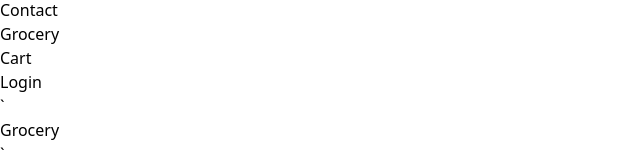
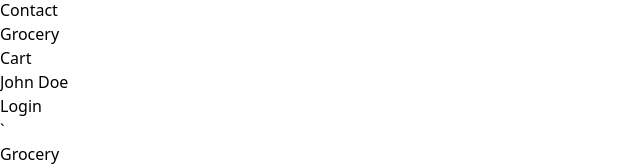
Before and after one commit to NikhilArora5/NamasteReact, a React (Vite) app in the folder E5Above/: page /grocery in a window 1280 px wide. Shown: the part 398-564 px from the top of the page, without its empty margins (0-640 px from the left). Built offline with nearby package versions, Linux system fonts and the light colour scheme.

Commit message:
adding context & useCOntext

```diff
--- a/E5Above/src/components/Body.js
+++ b/E5Above/src/components/Body.js
@@ -36,7 +36,7 @@ const Body=()=>{
      let data=await fetch("https://www.swiggy.com/dapi/restaurants/list/v5?lat=30.6790976&lng=76.84398709999999&is-seo-homepage-enabled=true&page_type=DESKTOP_WEB_LISTING")
       const json=await data.json()
       console.log("----------Response---",json?.data?.cards.length)
-    console.log("Json--------------------",json?.data?.cards[5]?.card?.card?.gridElements?.infoWithStyle?.restaurants)
+    // console.log("Json--------------------",json?.data?.cards[5]?.card?.card?.gridElements?.infoWithStyle?.restaurants)
     let listData=json?.data?.cards[5]?.card?.card?.gridElements?.infoWithStyle?.restaurants
    if(listData) {
     setRestArray(listData)
--- a/E5Above/src/components/Error.js
+++ b/E5Above/src/components/Error.js
@@ -3,7 +3,7 @@ import { useRouteError } from "react-router-dom"
 const Error=()=>{
 
     const err=useRouteError();
-    console.log("------------ERROR",err)
+    // console.log("------------ERROR",err)
     return(
 <>
         <div>
--- a/E5Above/src/components/Header.js
+++ b/E5Above/src/components/Header.js
@@ -3,19 +3,25 @@ import { useState ,useEffect} from "react"
 import { Link } from "react-router-dom"
 import useOnlineStaus from "../utils/customHooks/useOnlineStatus"
 
+import userContext from "../utils/context/userContext"
+
+import { useContext } from "react"
+
+
 // common classes
-
 let li="mx-4"
 
 
 const Header=()=>{
     const [loginBtn,setLoginBtn]=useState("Login")
-    useEffect(()=>{
-        // console.log("----useffect called after header------------")
-    },[loginBtn])
+
+   const {loggedInUser}=useContext(userContext)
+console.log("---------loggedinUSer---",loggedInUser)
 
 
-
+useEffect(()=>{
+  // console.log("----useffect called after header------------")
+},[loginBtn])
     const onlineStatus=useOnlineStaus()
     // console.log("-------Header Component Rendered--------")
     return (
@@ -36,7 +42,8 @@ const Header=()=>{
               <li className={li}> <Link to={"/contact"}>Contact</Link> </li>
               <li className={li}> <Link to={"/grocery"}>Grocery</Link> </li>
 
-              <li> Cart</li>
+              <li  className={li}> Cart</li>
+              <li  className={li}>{loggedInUser}</li>
               <button className="login-Btn"
               onClick={()=>(loginBtn=="Login"?setLoginBtn("Logout"):setLoginBtn("Login"))}>
 
--- /dev/null
+++ b/E5Above/src/utils/context/userContext.js
@@ -0,0 +1,9 @@
+import { createContext } from "react";
+
+const userContext=createContext({
+
+    loggedInUser:"John Doe"
+})
+
+
+export default userContext
```
